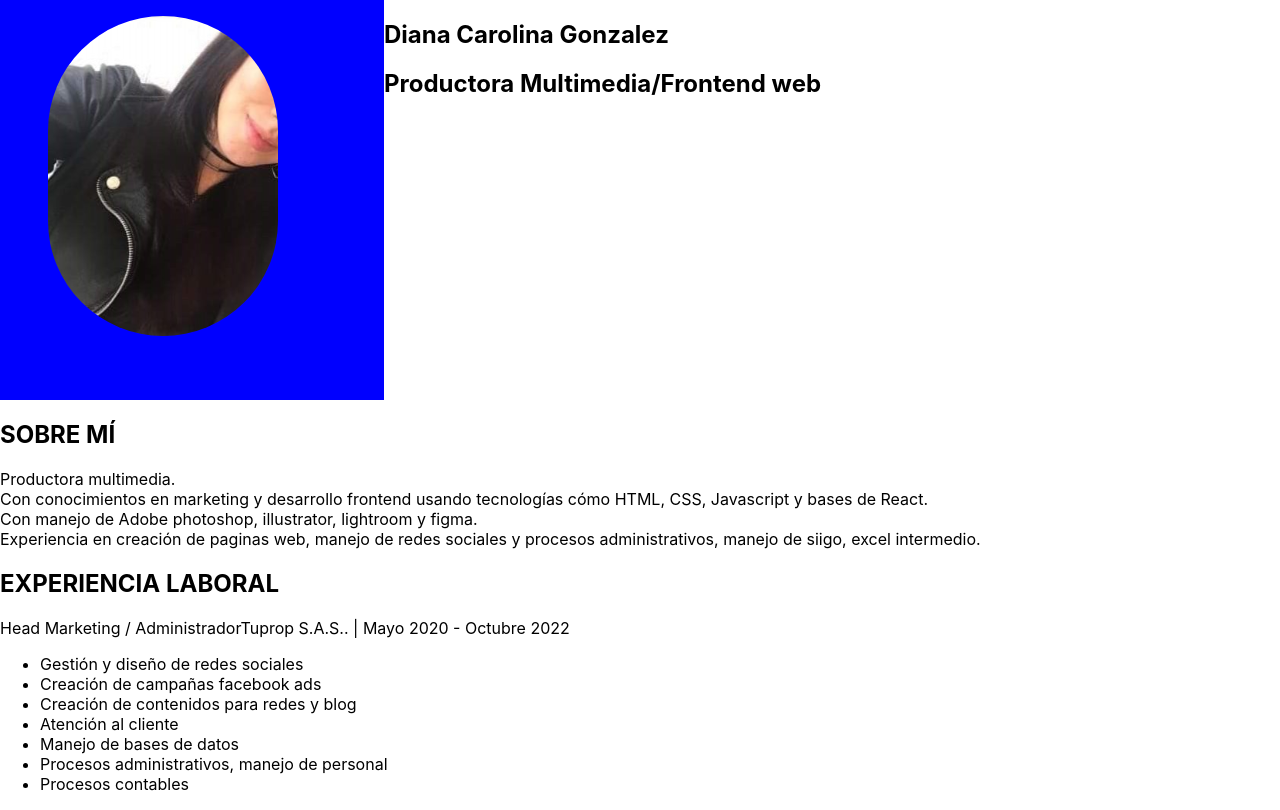
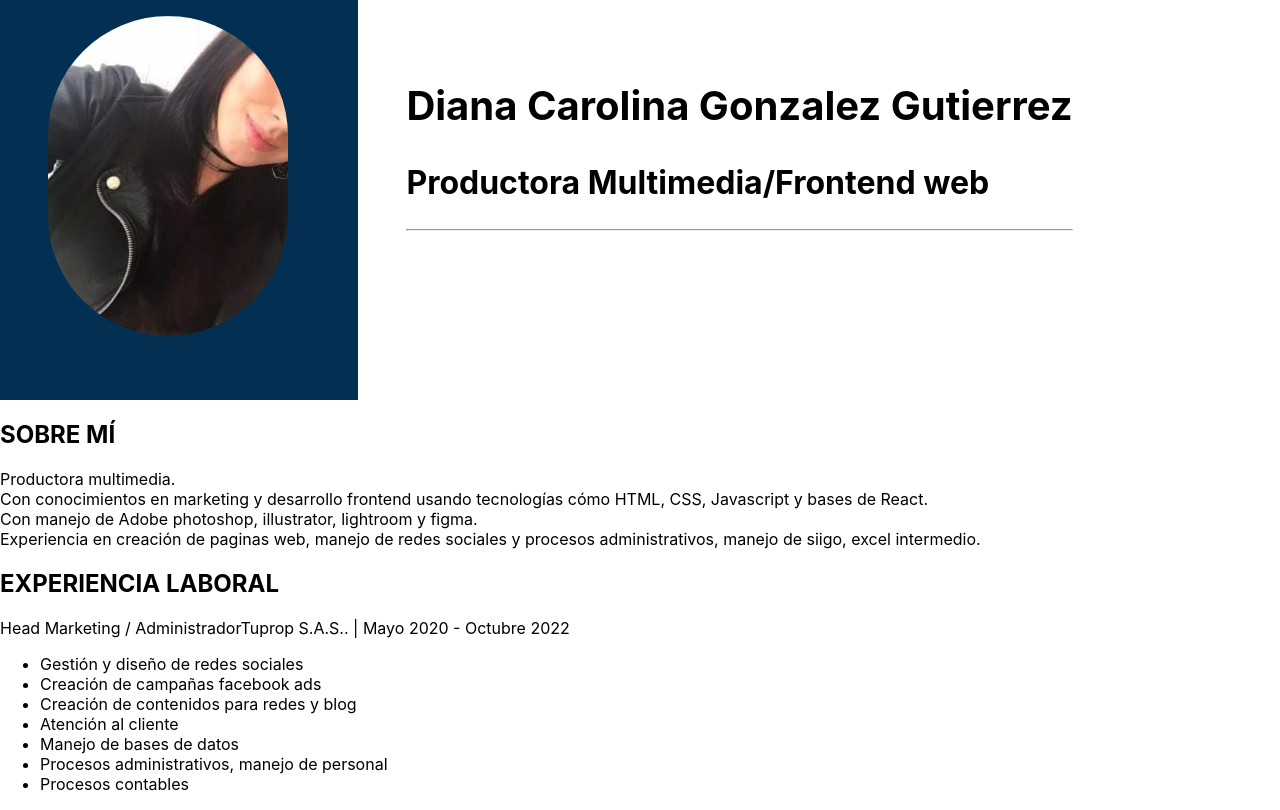
Before and after one commit to Diani2611/hoja-de-vida, a React (Create React App) app: page / in a window 1280 px wide. Built offline with nearby package versions, Linux system fonts and the light colour scheme.

Commit message:
Ajustes header

```diff
--- a/public/index.html
+++ b/public/index.html
@@ -24,7 +24,7 @@
       work correctly both with client-side routing and a non-root public URL.
       Learn how to configure a non-root public URL by running `npm run build`.
     -->
-    <title>React App</title>
+    <title>Hoja de vida</title>
   </head>
   <body>
     <noscript>You need to enable JavaScript to run this app.</noscript>
--- a/src/components/Header/index.jsx
+++ b/src/components/Header/index.jsx
@@ -6,9 +6,10 @@ export default function Header() {
             <div className='profile-img'>
                 <div className='profile-image'></div>
             </div>
-            <div className='profile-name'>
-                    <h1>Diana Carolina Gonzalez</h1>
-                    <h2>Productora Multimedia/Frontend web</h2>
+            <div className='profile-text'>
+                    <h1 className='profile-name'>Diana Carolina Gonzalez Gutierrez</h1>
+                    <h2 className='profile-title'>Productora Multimedia/Frontend web</h2>
+                    <hr className='profile-line'></hr>
                 </div>
         </section>
     )
--- a/src/components/Header/styles.css
+++ b/src/components/Header/styles.css
@@ -5,15 +5,32 @@
 }
 
 .profile-img{
-    width: 30%;
-    background-color: blue;
+    width: 28%;
+    background-color: rgb(2, 47, 82);
+
 }
 
 .profile-image{
-    width: 60%;
+    width: 67%;
     height: 40vh;
     margin: 1rem 1rem 1rem 3rem;
     background-image: url('../../img/profile.jpeg');
     background-size: cover;
     border-radius: 60rem;
 }
+
+.profile-text{
+    margin: 3rem 1rem 1rem 3rem;
+
+}
+
+.profile-name{
+    font-size: 2.5rem;
+}
+.profile-title{
+    font-size: 2rem;
+}
+
+.profile-line{
+    color:  rgb(2, 47, 82);
+}
```
